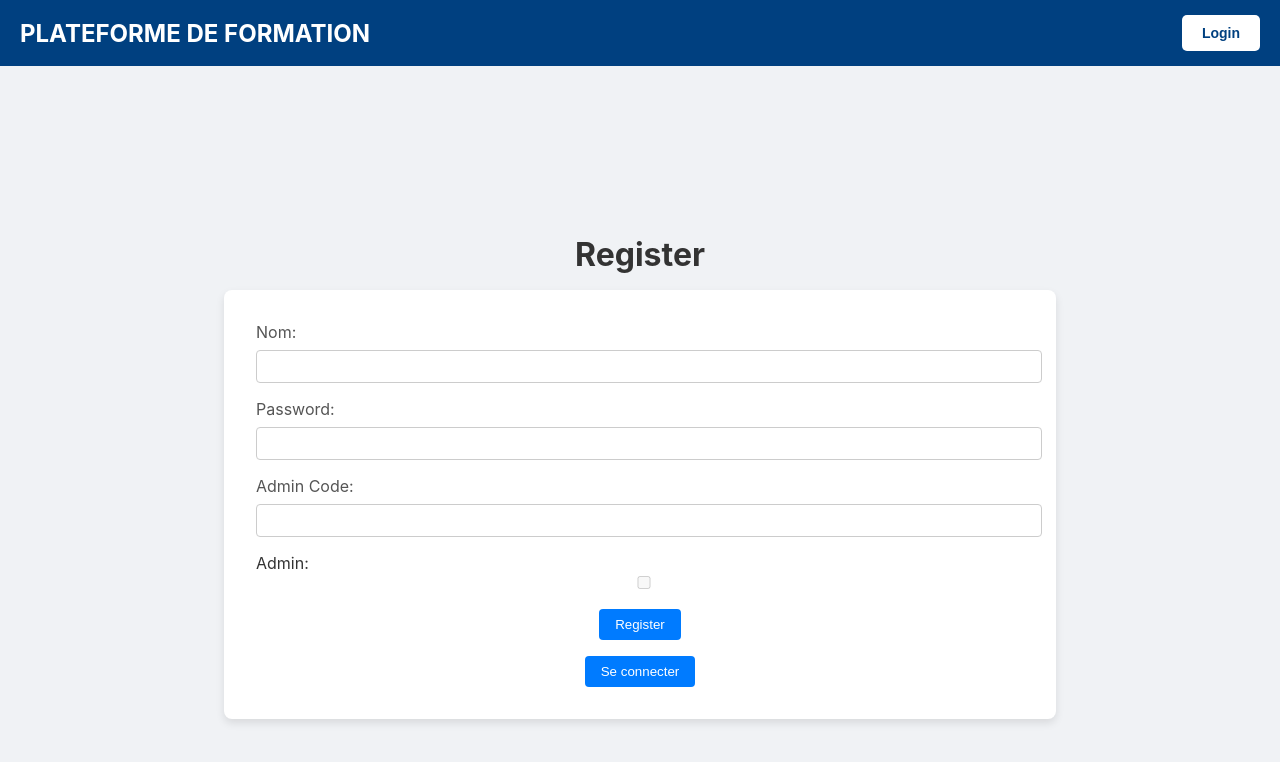
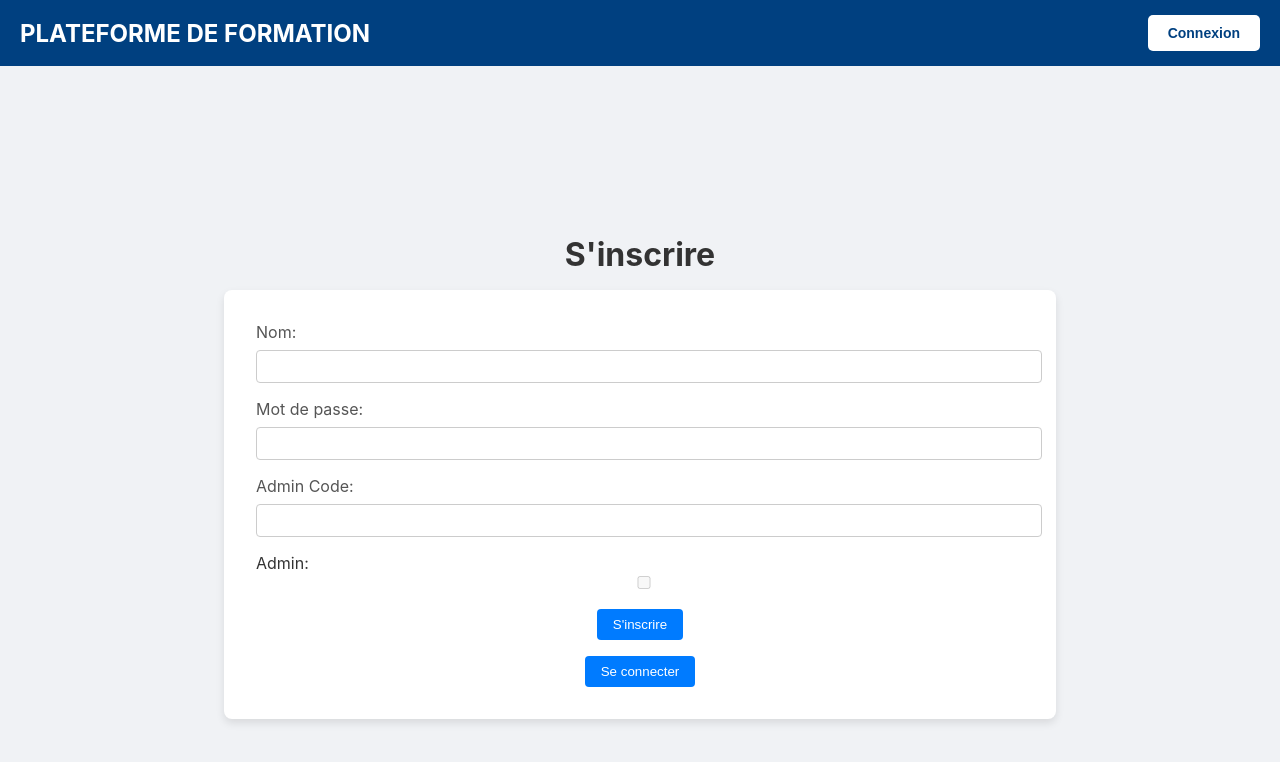
Before and after one commit to ElLuco6/formationFront, a React (Create React App) app in the folder formation/: page /register in a window 1280 px wide. Shown: the top 762 px of the page. Built offline with nearby package versions, Linux system fonts and the light colour scheme.

Commit message:
feature/ en fr

```diff
--- a/formation/src/App.tsx
+++ b/formation/src/App.tsx
@@ -27,7 +27,7 @@ const App: React.FC = () => {
           </button>
         ) : null}
         <button onClick={() => navigate(!userLocal ? "/login" : "/disconnect")}>
-          {!userLocal ? "Login" : "Disconnect"}
+          {!userLocal ? "Connexion" : "Se déconnecter"}
         </button>
 
         {/* <button onClick={() => navigate('/createclassespage')}>Créer une Classe</button> */}
--- a/formation/src/components/Card.tsx
+++ b/formation/src/components/Card.tsx
@@ -73,7 +73,7 @@ const Card: React.FC<CardProps> = ({
       {/* Conteneur pour l'explosion */}
       {userLocal?.isAdmin ? (
         <button onClick={() => navigate("/createclassespage/" + id)}>
-          Créer une Session
+          Créer une Classe
         </button>
       ) : null}
       {!userLocal?.isAdmin ? (
--- a/formation/src/pages/LoginPage.tsx
+++ b/formation/src/pages/LoginPage.tsx
@@ -55,7 +55,7 @@ const LoginPage: React.FC = () => {
       {!userLocal ? (
         <>
           <div className="container">
-            <h1 className="title">Login</h1>
+            <h1 className="title">Connexion</h1>
             <form onSubmit={handleSubmit} className="form">
               <div className="inputGroup">
                 <label htmlFor="name" className="label">
@@ -72,7 +72,7 @@ const LoginPage: React.FC = () => {
               </div>
               <div className="inputGroup">
                 <label htmlFor="password" className="label">
-                  Password:
+                  Mot de passe:
                 </label>
                 <input
                   type="password"
@@ -85,7 +85,7 @@ const LoginPage: React.FC = () => {
               </div>
               {error && <div className="error">{error}</div>}
               <button type="submit" disabled={isSubmitting} className="button">
-                {isSubmitting ? "Logging in..." : "Login"}
+                {isSubmitting ? "Connexion ..." : "Connexion"}
               </button>
               <button
                 type="button"
--- a/formation/src/pages/RegisterPage.tsx
+++ b/formation/src/pages/RegisterPage.tsx
@@ -49,7 +49,7 @@ const RegisterPage: React.FC = () => {
 
   return (
     <div className="container">
-      <h1 className="title">Register</h1>
+      <h1 className="title">S'inscrire</h1>
       <form onSubmit={handleSubmit} className="form">
         <div className="inputGroup">
           <label htmlFor="nom" className="label">
@@ -66,7 +66,7 @@ const RegisterPage: React.FC = () => {
         </div>
         <div className="inputGroup">
           <label htmlFor="password" className="label">
-            Password:
+            Mot de passe:
           </label>
           <input
             type="password"
@@ -102,7 +102,7 @@ const RegisterPage: React.FC = () => {
 
         {error && <div className="error">{error}</div>}
         <button type="submit" disabled={isSubmitting} className="button">
-          {isSubmitting ? "Registering..." : "Register"}
+          {isSubmitting ? "Inscription..." : "S'inscrire"}
         </button>
         <button
           type="button"
```
